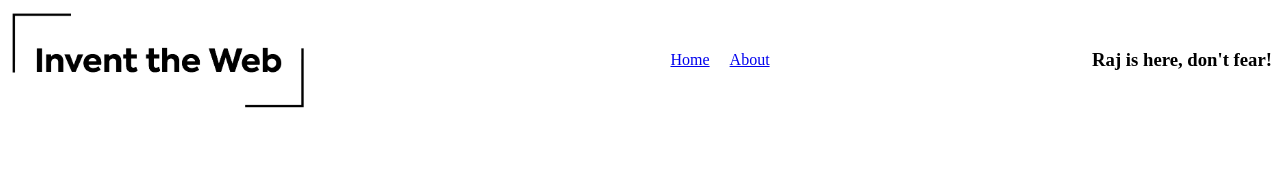
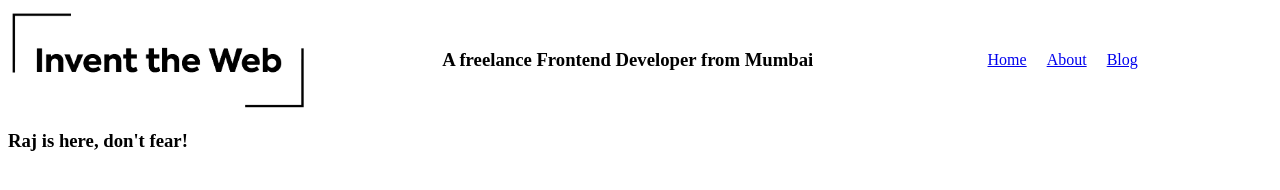
Before and after one commit to mrrajsoni/inventtheweb, a Gatsby site: page /about in a window 1280 px wide. Built offline with nearby package versions, Linux system fonts and the light colour scheme; Gatsby itself is replaced by a stand-in of ours.

Commit message:
Added blog page

```diff
--- a/gatsby-config.js
+++ b/gatsby-config.js
@@ -1,9 +1,9 @@
 module.exports = {
   siteMetadata: {
-    title: `Gatsby Default Starter`,
-    description: `Kick off your next, great Gatsby project with this default starter. This barebones starter ships with the main Gatsby configuration files you might need.`,
-    author: `@gatsbyjs`,
-    siteUrl: `https://gatsbystarterdefaultsource.gatsbyjs.io/`,
+    title: `A freelance Frontend Developer from Mumbai`,
+    description: `Superfast E-commerce development that generate the sales.`,
+    author: `Raj Soni`,
+    siteUrl: `https://inventthewebmain.gatsbyjs.io/`,
   },
   plugins: [
     `gatsby-plugin-react-helmet`,
--- a/src/components/navbar.js
+++ b/src/components/navbar.js
@@ -1,28 +1,40 @@
 import * as React from "react"
 import { Link } from "gatsby"
-import { links } from "./navbar.module.css"
+import { useStaticQuery, graphql } from "gatsby"
+import "./navbar.module.css"
 import { StaticImage } from "gatsby-plugin-image"
 
 const NavBar = ({ children }) => {
+  const queryData = useStaticQuery(graphql`
+    query {
+      site {
+        siteMetadata {
+          title
+          description
+        }
+      }
+    }
+  `)
   return (
     <header>
       <div className="logo">
-        <StaticImage className="logo-img"
+        <StaticImage
+          className="logo-img"
           src="../images/Inventtheweb-logo-black.webp"
           alt="Invent the web black logo"
         ></StaticImage>
       </div>
+      <h3>{queryData.site.siteMetadata.title}</h3>
       <nav className="nav-bar">
         <ul>
           <li>
-            <Link className={links} to="/">
-              Home
-            </Link>
+            <Link to="/">Home</Link>
           </li>
           <li>
-            <Link className={links} to="/about">
-              About
-            </Link>
+            <Link to="/about">About</Link>
+          </li>
+          <li>
+            <Link to="/blog">Blog</Link>
           </li>
         </ul>
       </nav>
--- a/src/pages/about.js
+++ b/src/pages/about.js
@@ -2,9 +2,10 @@ import * as React from "react"
 import NavBar from "../components/navbar"
 
 const aboutUs = () => (
-  <NavBar pageTitle="About">
+  <div>
+    <NavBar pageTitle="About"></NavBar>
     <h3>Raj is here, don't fear!</h3>
-  </NavBar>
+  </div>
 )
 
 export default aboutUs
--- a/src/pages/index.js
+++ b/src/pages/index.js
@@ -9,4 +9,6 @@ const IndexPage = () => (
   </div>
 )
 
+
+
 export default IndexPage
```
Also changed, not shown: src/components/header.js (added, +24 -0 lines), src/pages/blog.js (added, +13 -0 lines).
